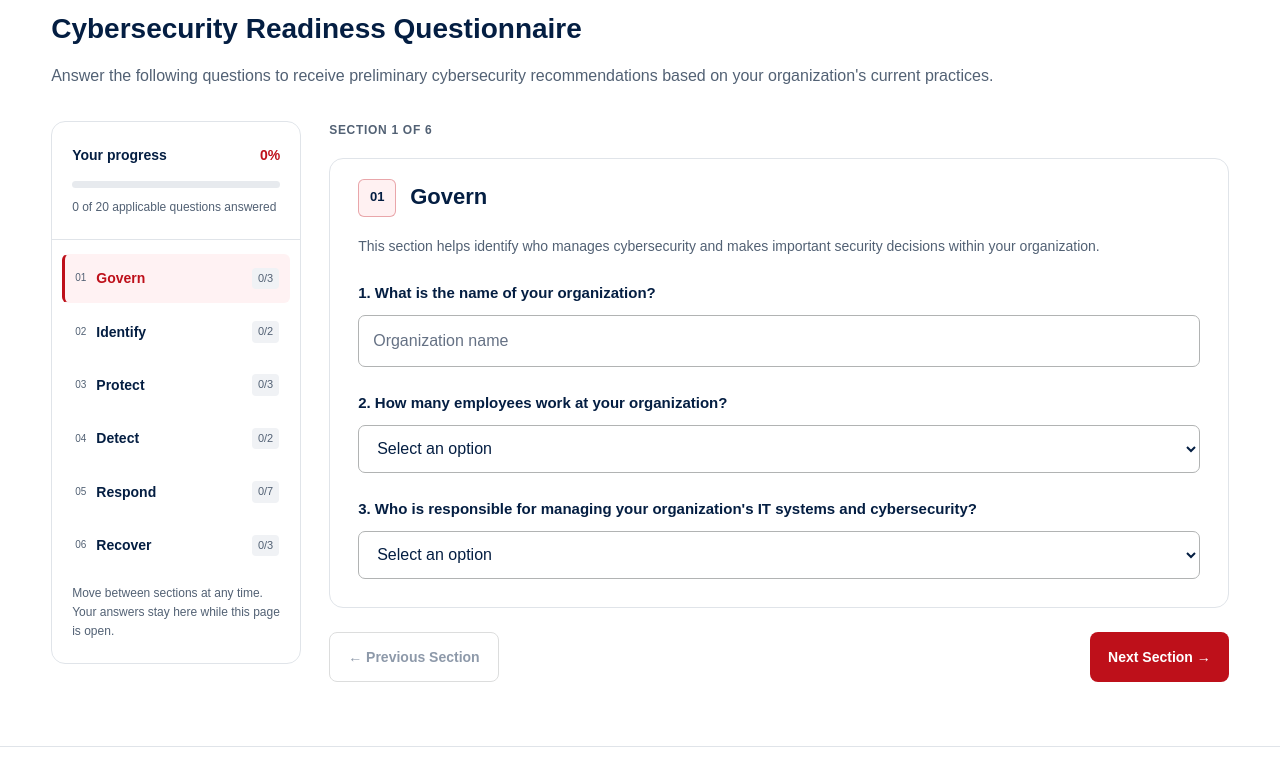
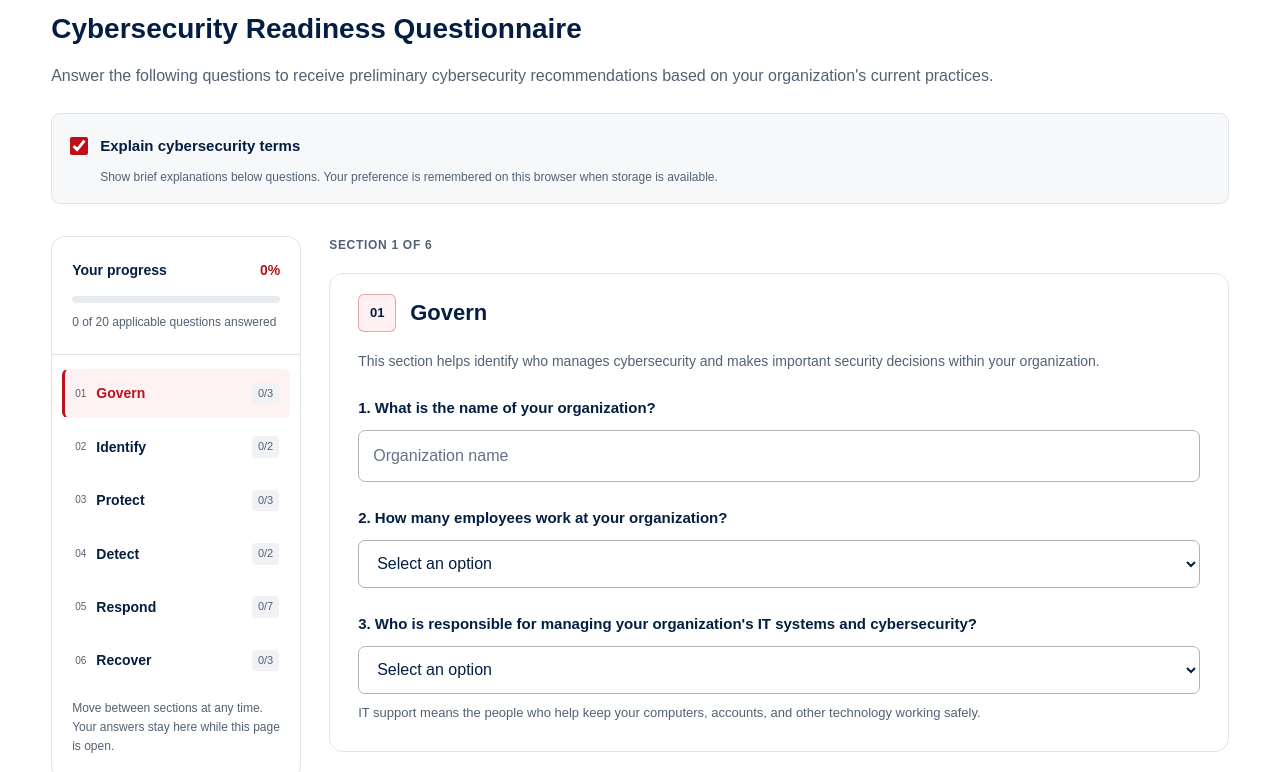
Before and after one commit to andreadavs21/Antzecure-Cybersecurity-Readiness, a plain HTML site: page index.html in a window 1280 px wide. Shown: the part 770-1542 px from the top of the page. Drawn offline with Linux system fonts and the light colour scheme.

Commit message:
Add accessible plain-language assessment explanations

```diff
--- a/index.html
+++ b/index.html
@@ -63,6 +63,14 @@
         cybersecurity recommendations based on your organization's
         current practices.
     </p>
+
+    <div class="plain-language-setting" id="plainLanguageSetting" hidden>
+        <label class="plain-language-toggle" for="explainTerms">
+            <input type="checkbox" id="explainTerms" checked aria-describedby="explainTermsHint">
+            <span>Explain cybersecurity terms</span>
+        </label>
+        <p id="explainTermsHint">Show brief explanations below questions. Your preference is remembered on this browser when storage is available.</p>
+    </div>
 
     <form id="organizationForm">
         <div class="assessment-layout">
--- a/script.js
+++ b/script.js
@@ -1223,3 +1223,51 @@ function evaluateReadiness(organizationData) {
     }
     return { recommendations, observations };
 }
+
+// Optional reading aids live outside assessment data and never enter generated reports.
+(() => {
+    const toggle = document.getElementById("explainTerms");
+    const preferenceKey = "antzecure.explainTerms";
+    const explanations = {
+        itSupport: "IT support means the people who help keep your computers, accounts, and other technology working safely.",
+        criticalSystems: "Critical systems are the tools your organization relies on to do its work, such as email, payment software, or customer records.",
+        sensitiveData: "Sensitive information is information that could harm someone if shared without permission, such as payroll details or customer addresses.",
+        mfa: "Multi-factor authentication (MFA) adds another check when signing in, such as a code from an app as well as your password.",
+        employeeTraining: "Cybersecurity training helps people spot risks and know what to do, such as reporting an unexpected request for money.",
+        backups: "Backups are separate copies of important files that can help you get information back if the originals are lost or damaged.",
+        securityMonitoring: "Security monitoring means using tools or services to watch for unusual activity, such as someone signing in from an unexpected place.",
+        existingPlan: "An incident response plan is a written guide explaining who to contact and what to do when a security problem occurs.",
+        deviceIsolation: "Device isolation is a containment step that limits a problem from spreading, such as disconnecting an affected computer when directed by your IT responder.",
+        incidentSeverity: "Incident severity describes how serious a security problem is, such as whether it affects one person's email or stops the whole organization working.",
+        responseExercises: "A response exercise lets your team practice discussing a made-up security problem before a real one happens.",
+        backupTesting: "Backup testing means checking that saved copies can actually restore the information you need, rather than only checking that copies exist.",
+        recoveryProcedures: "Recovery means safely getting important information and tools working again after a security problem, such as restoring files from a backup.",
+        recoveryCommunication: "Recovery updates tell affected people what is working again, what is still unavailable, and when to expect more information."
+    };
+    const help = Object.entries(explanations).map(([id, text]) => {
+        const field = document.getElementById(id);
+        const note = document.createElement("p");
+        note.id = id + "PlainLanguageHelp";
+        note.className = "plain-language-help";
+        note.textContent = text;
+        field.after(note);
+        return { field, note };
+    });
+    function updateExplanations() {
+        help.forEach(({ field, note }) => {
+            note.hidden = !toggle.checked;
+            const descriptions = new Set((field.getAttribute("aria-describedby") || "").split(/\s+/).filter(Boolean));
+            if (toggle.checked) descriptions.add(note.id);
+            else descriptions.delete(note.id);
+            if (descriptions.size) field.setAttribute("aria-describedby", [...descriptions].join(" "));
+            else field.removeAttribute("aria-describedby");
+        });
+    }
+    try { toggle.checked = localStorage.getItem(preferenceKey) !== "off"; } catch { /* Explanations default on when storage is unavailable. */ }
+    updateExplanations();
+    document.getElementById("plainLanguageSetting").hidden = false;
+    toggle.addEventListener("change", () => {
+        updateExplanations();
+        try { localStorage.setItem(preferenceKey, toggle.checked ? "on" : "off"); } catch { /* The toggle still works for this page. */ }
+    });
+})();
--- a/style.css
+++ b/style.css
@@ -283,3 +283,11 @@ footer p { margin: 0; }
 .resource-card p { color: var(--muted); font-size: 13px; margin: 0 0 auto; }
 .resource-card button { width: 100%; padding: 13px 16px; font-size: 13px; }
 @media (max-width: 600px) { .resource-grid { grid-template-columns: 1fr; } .resource-card { padding: 20px; } }
+
+/* Reading preference is outside the assessment form and progress count. */
+.plain-language-setting { margin: 24px 0; padding: 16px 18px; background: #f7f8fa; border: 1px solid var(--border); border-radius: 9px; }
+.plain-language-toggle { display: flex; align-items: center; gap: 12px; min-height: 32px; width: fit-content; max-width: 100%; font-size: 15px; font-weight: 600; cursor: pointer; }
+.plain-language-toggle input { flex: 0 0 18px; width: 18px; min-width: 18px; height: 18px; min-height: 18px; padding: 0; margin: 0; accent-color: var(--red); cursor: pointer; }
+#explainTermsHint { margin: 6px 0 0 30px; color: var(--muted); font-size: 12px; line-height: 1.6; }
+.plain-language-help { margin: 8px 0 0; color: var(--muted); font-size: 13px; line-height: 1.65; }
+@media (max-width: 480px) { .plain-language-setting { padding: 14px; } .plain-language-toggle { font-size: 14px; } }
```
